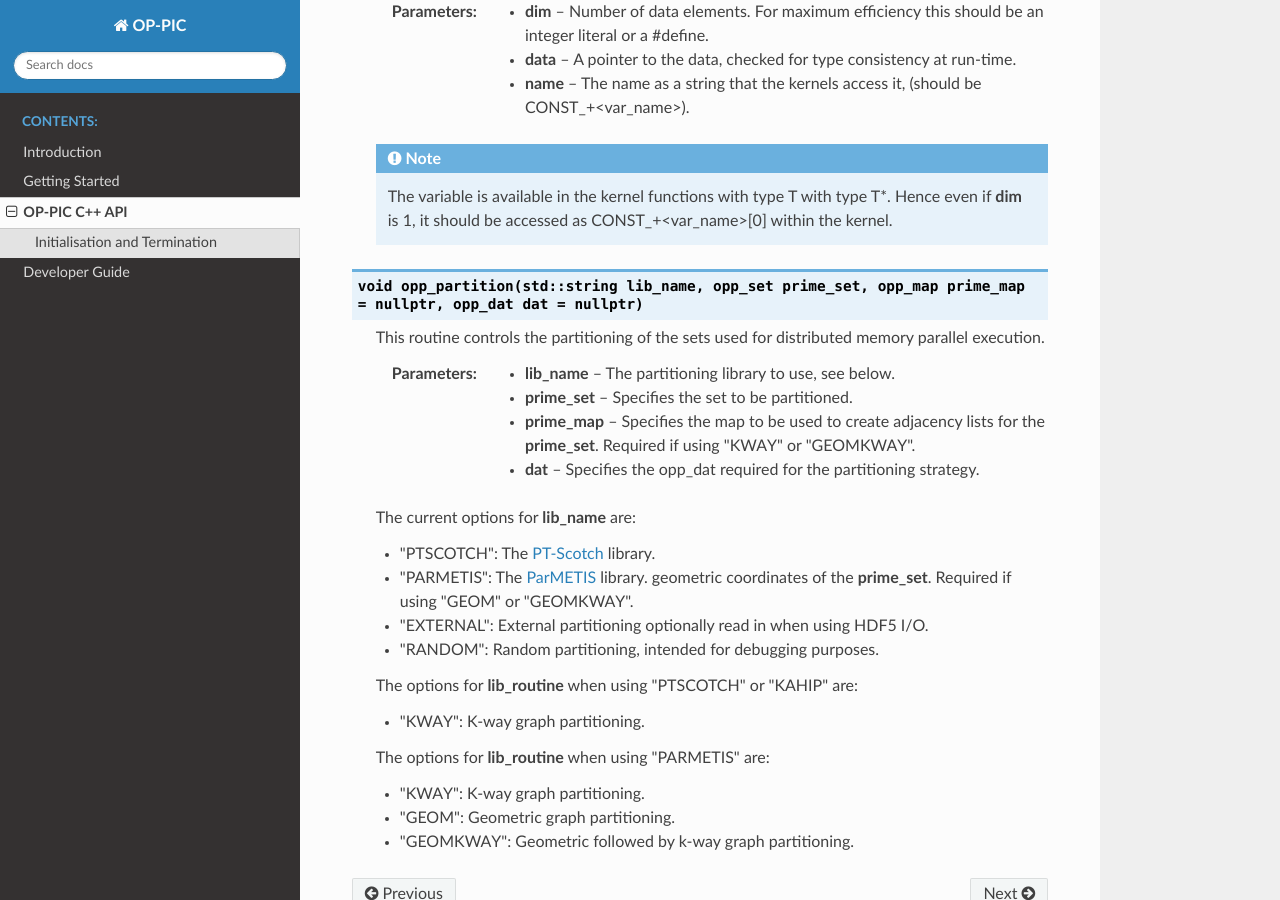
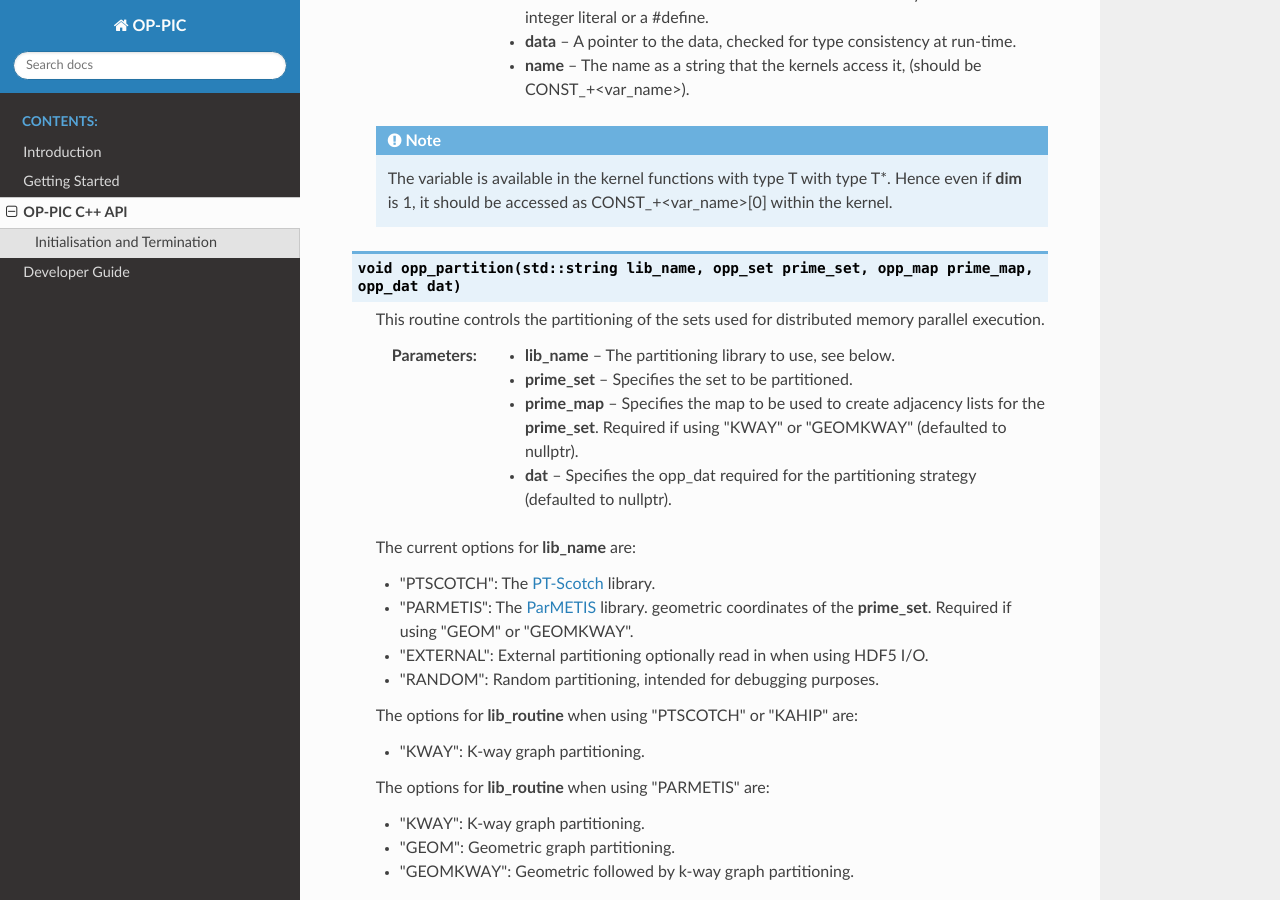
Before and after one commit to ZamanLantra/git_docs_test, a Sphinx documentation site: the page built from doc/api.rst, in a window 1280 px wide and 900 px high, scrolled down 1967 px. Built offline with Sphinx 7.4.7 and the Read the Docs theme 2.0.0, drawn with Linux system fonts in a browser that asks for light colours; pages that are not in the unit, such as notebooks, are missing from menus.

```diff
--- a/doc/api.rst
+++ b/doc/api.rst
@@ -71,8 +71,7 @@ Initialisation and Termination
    .. note::
       At present **dim** must be an integer literal or a :c:expr:`#define`
 
-.. c:function:: template <typename T> \
-                void opp_decl_const(int dim, T* data, const char* name)
+.. c:function:: template <typename T> void opp_decl_const(int dim, T* data, const char* name)
 
    This routine defines constant data with global scope that can be used in kernel functions.
 
@@ -83,14 +82,14 @@ Initialisation and Termination
    .. note::
       The variable is available in the kernel functions with type :c:expr:`T` with type :c:expr:`T*`. Hence even if **dim** is :c:expr:`1`, it should be accessed as :c:expr:`CONST_+<var_name>[0]` within the kernel.
 
-.. c:function:: void opp_partition(std::string lib_name, opp_set prime_set, opp_map prime_map = nullptr, opp_dat dat = nullptr)
+.. c:function:: void opp_partition(std::string lib_name, opp_set prime_set, opp_map prime_map, opp_dat dat)
 
    This routine controls the partitioning of the sets used for distributed memory parallel execution.
 
    :param lib_name: The partitioning library to use, see below.
    :param prime_set: Specifies the set to be partitioned.
-   :param prime_map: Specifies the map to be used to create adjacency lists for the **prime_set**. Required if using :c:expr:`"KWAY"` or :c:expr:`"GEOMKWAY"`.
-   :param dat: Specifies the :c:expr:`opp_dat` required for the partitioning strategy.
+   :param prime_map: Specifies the map to be used to create adjacency lists for the **prime_set**. Required if using :c:expr:`"KWAY"` or :c:expr:`"GEOMKWAY"` (defaulted to :c:expr:`nullptr`).
+   :param dat: Specifies the :c:expr:`opp_dat` required for the partitioning strategy (defaulted to :c:expr:`nullptr`).
 
    The current options for **lib_name** are:
 
```
